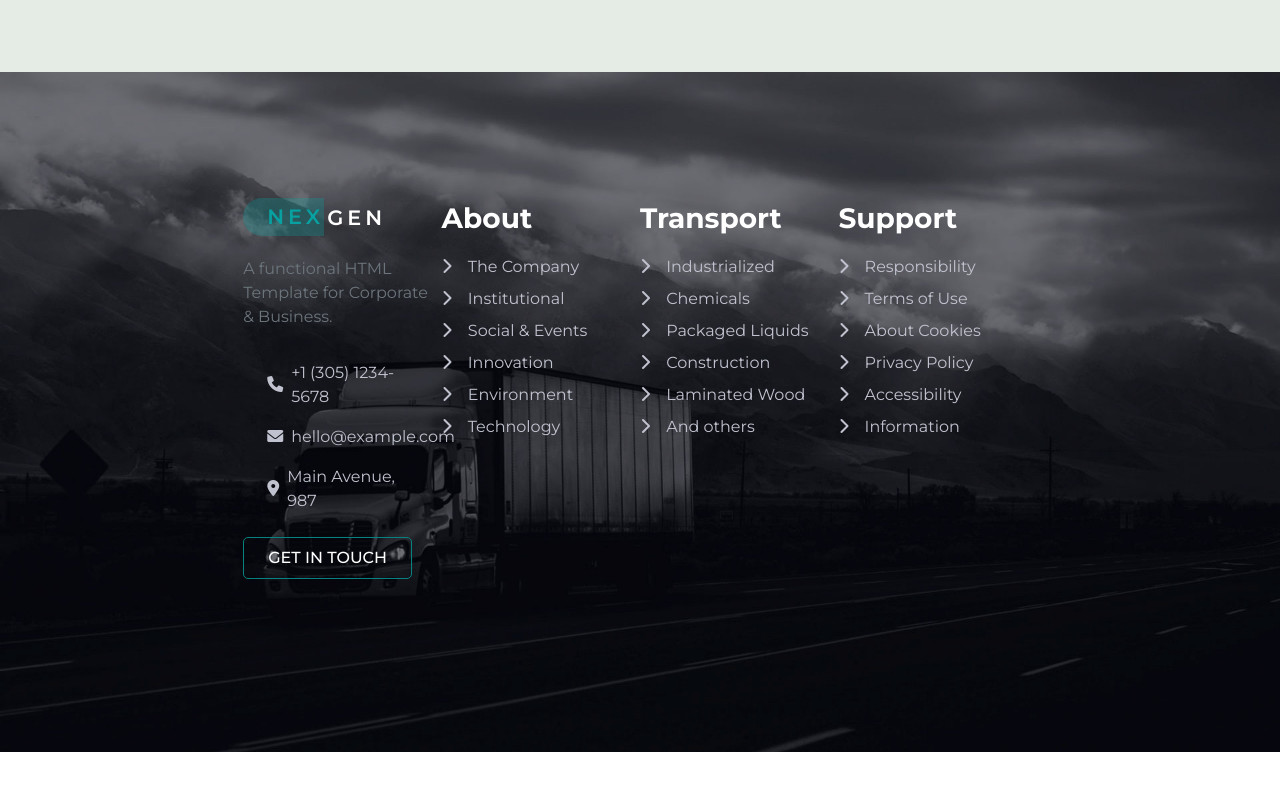
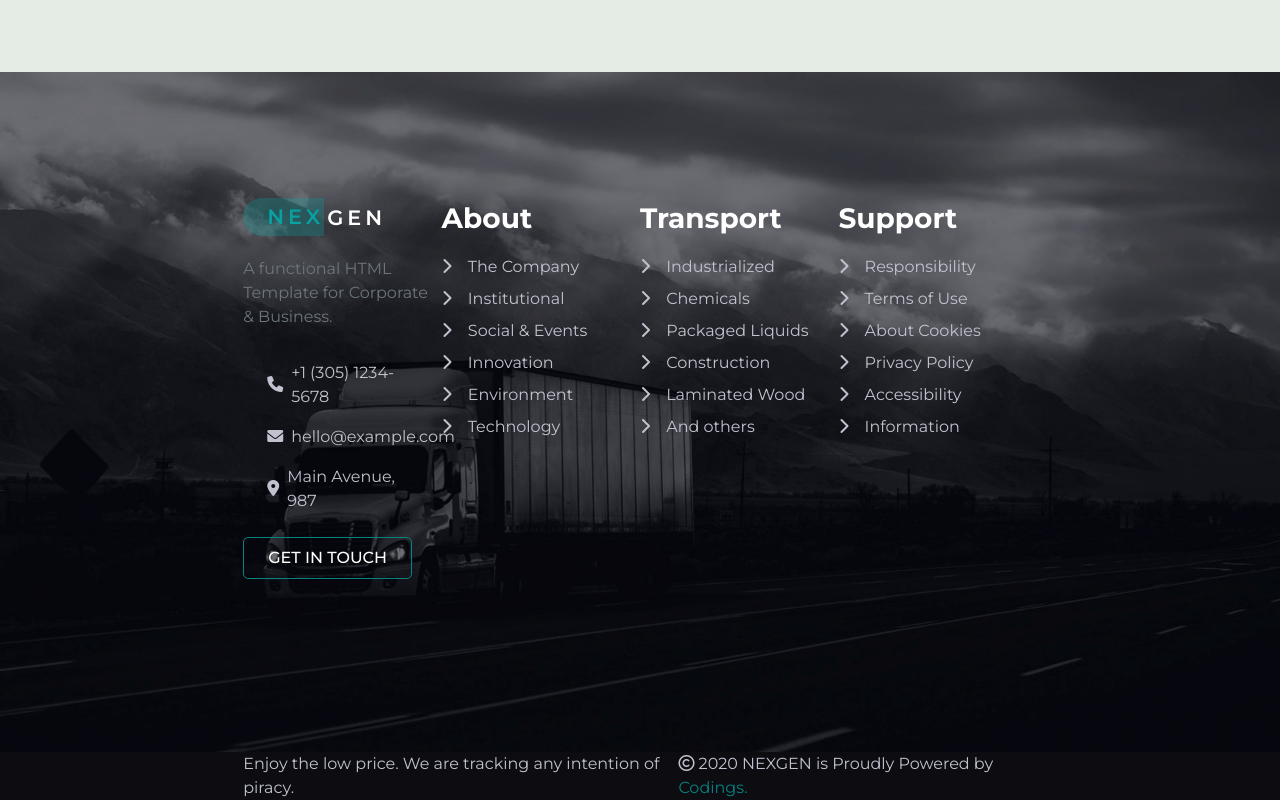
Before and after one commit to AnTosi/proj-html-vuejs, a Vue app: page / in a window 1280 px wide. Shown: the part 5028-5828 px from the top of the page. Before the commit the page ends 5780 px from the top, so only its background shows below. Built offline with nearby package versions, Linux system fonts and the light colour scheme.

Commit message:
Do bottom page

```diff
--- a/src/components/SiteFooter.vue
+++ b/src/components/SiteFooter.vue
@@ -29,6 +29,12 @@
                 <FooterLinkColumn
                 :footerLinksColumns="footerLinksColumns"
                 />
+            </div>
+        </div>
+        <div class="bottom_page">
+            <div class="lg_container d-flex justify-content-between">
+                <div>Enjoy the low price. We are tracking any intention of piracy.</div>
+                <div><i class="far fa-copyright"></i> 2020 NEXGEN is Proudly Powered by <span class="text-green">Codings.</span></div>
             </div>
         </div>
     </div>
@@ -97,7 +103,9 @@ export default {
             padding-left: 0 !important;
         }
 
-
+        .bottom_page {
+            background-color: #0D0D11;
+        }
     }
 
 </style>
```
